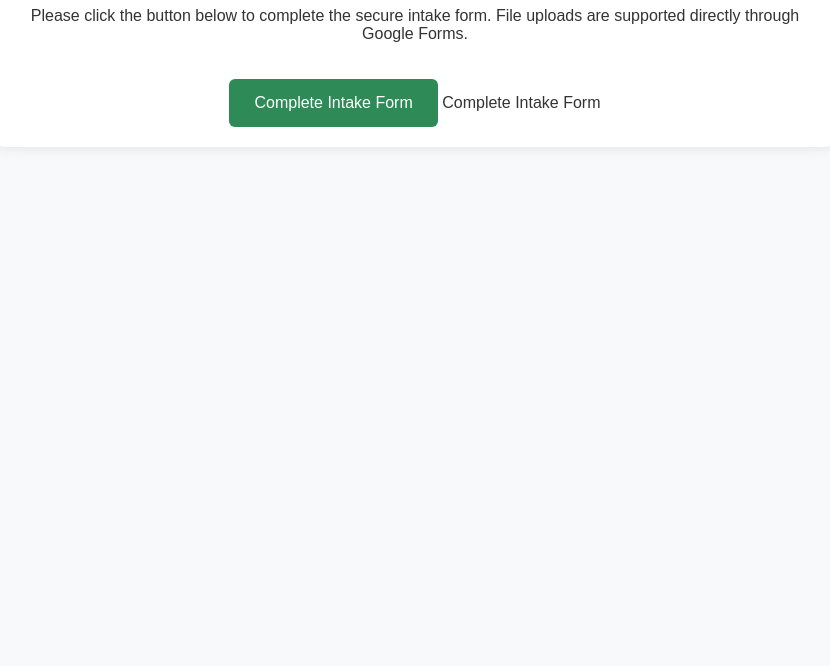
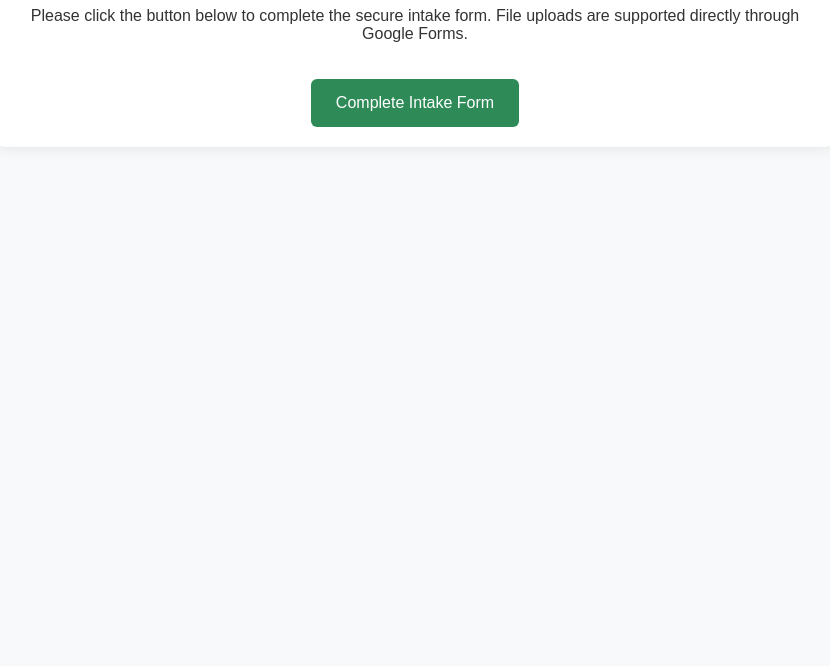
Before and after one commit to evergreenhomehcs/evergreen-website, a plain HTML site: page intake.html in a window 1280 px wide. Shown: the part 134-800 px from the top of the page, without its empty margins (225-1055 px from the left). Drawn offline with Linux system fonts and the light colour scheme.

Commit message:
Update intake.html

```diff
--- a/intake.html
+++ b/intake.html
@@ -44,9 +44,6 @@
        aria-label="Open secure Evergreen intake form">
        Complete Intake Form
     </a>
-
-    Complete Intake Form
-    </a>
   </div>
 </body>
 </html>
```
Lines whose indentation alone changed are shown as unchanged.
